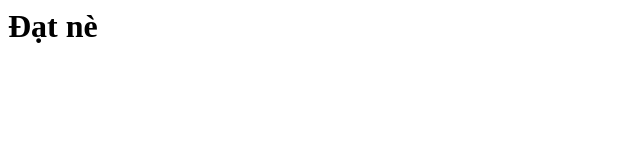
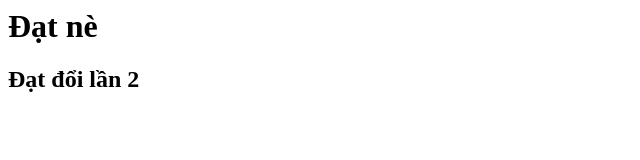
Before and after one commit to dat229/gitdemo, a plain HTML site: page index.html in a window 1280 px wide. Shown: the whole page, without its empty margins (0-640 px from the left). Drawn offline with Linux system fonts and the light colour scheme.

Commit message:
Đạt commit lần 2

```diff
--- a/index.html
+++ b/index.html
@@ -1 +1,2 @@
 <h1>Đạt nè</h1>
+<h2>Đạt đổi lần 2</h2>
```
